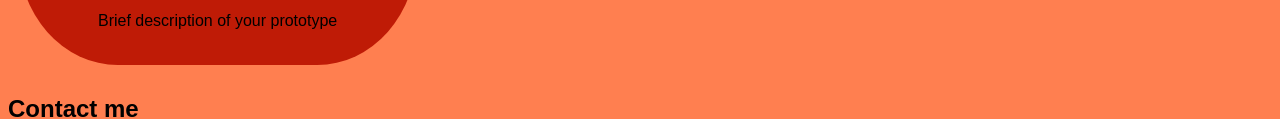
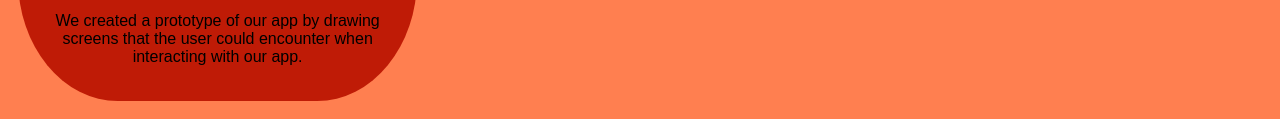
Before and after one commit to CadenCrotty/CadenCrotty.github.io, a plain HTML site: page index.html in a window 1280 px wide. Shown: the part 1127-1246 px from the top of the page. Drawn offline with Linux system fonts and the light colour scheme.

Commit message:
added description to prototype pdf and image

```diff
--- a/index.html
+++ b/index.html
@@ -53,7 +53,7 @@
                 <a href="images/protoype.img.png">
                     <img src="images/Proto.png">
                 </a>
-                <p> Brief description of your prototype </p>
+                <p> We created a prototype of our app by drawing screens that the user could encounter when interacting with our app. </p>
             </section>
 
 
```
